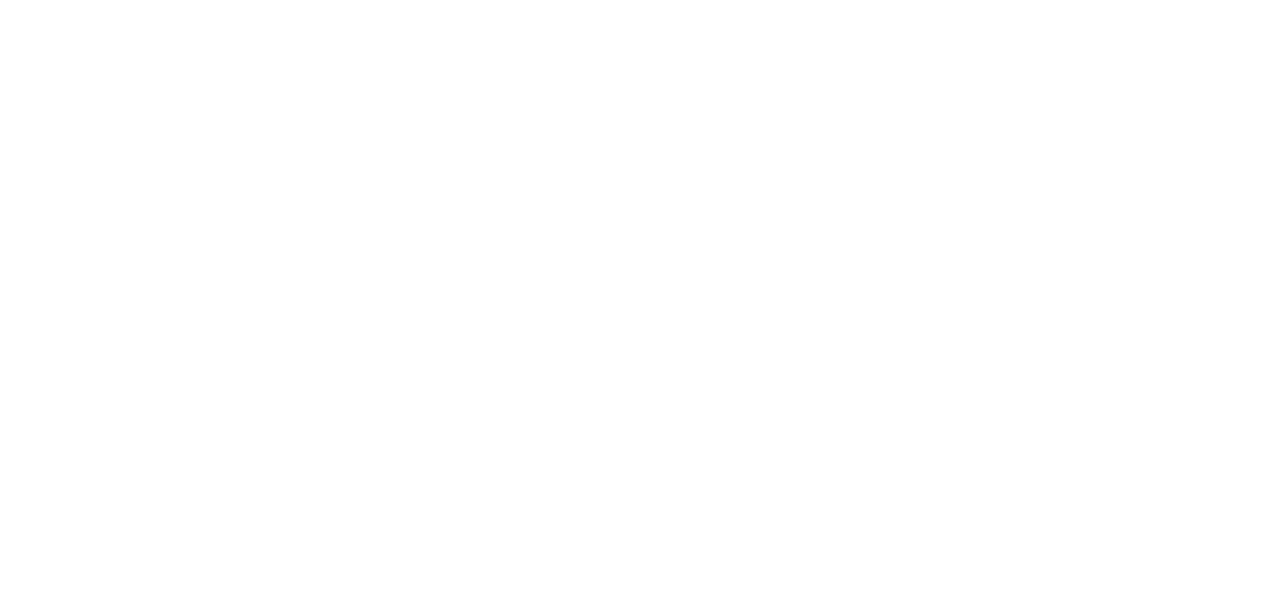
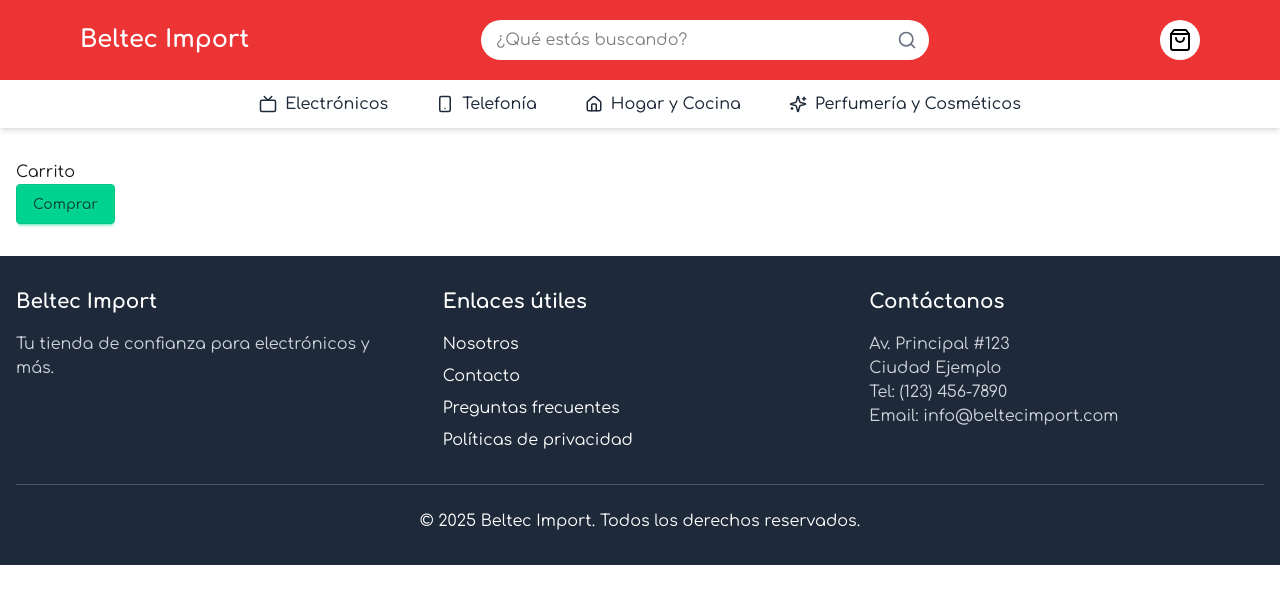
Before and after one commit to Grobles-Inc/electronics, a React (Vite) app: page /carrito in a window 1280 px wide. Before the commit this address led to /404. Shown: the top 604 px of the page. Built offline with nearby package versions, Linux system fonts and the light colour scheme.

Commit message:
daysi ui added

```diff
--- a/package.json
+++ b/package.json
@@ -11,6 +11,7 @@
   },
   "dependencies": {
     "@tailwindcss/vite": "^4.1.5",
+    "daisyui": "^5.0.35",
     "lucide-react": "^0.507.0",
     "react": "^19.0.0",
     "react-dom": "^19.0.0",
--- a/src/index.css
+++ b/src/index.css
@@ -1,6 +1,6 @@
 @import url('https://fonts.googleapis.com/css2?family=Comfortaa:wght@300..700&display=swap');
 @import "tailwindcss";
-
+@plugin "daisyui";
 body {
   font-family: 'Comfortaa', sans-serif;
 }
--- a/src/layout/MainLayout.tsx
+++ b/src/layout/MainLayout.tsx
@@ -1,17 +1,15 @@
-import { ReactNode } from 'react'
 import Header from '../components/Header'
 import Footer from '../components/Footer'
+import { Outlet } from 'react-router-dom';
 
-type MainLayoutProps = {
-  children: ReactNode;
-}
 
-export default function MainLayout({ children }: MainLayoutProps) {
+
+export default function MainLayout() {
   return (
     <div className='flex flex-col min-h-screen'>
       <Header />
       <main className='flew-grow container mx-auto px-4 py-8'>
-        {children}
+        <Outlet />
       </main>
       <Footer />
     </div>
--- a/src/main.tsx
+++ b/src/main.tsx
@@ -5,6 +5,7 @@ import './index.css'
 import MainLayout from './layout/MainLayout'
 
 import HomePage from './pages/HomePage'
+import Cart from './pages/Cart'
 
 const root = createRoot(document.getElementById('root')!)
 
@@ -12,7 +13,10 @@ root.render(
   <StrictMode>
     <BrowserRouter>
       <Routes>
-        <Route path="/" element={<MainLayout><HomePage /></MainLayout>} />
+        <Route element={<MainLayout />}>
+          <Route path="/" element={<HomePage />} />
+          <Route path="/carrito" element={<Cart />} />
+        </Route>
         <Route path="*" element={<Navigate to="/404" replace />} />
       </Routes>
     </BrowserRouter>
--- /dev/null
+++ b/src/pages/Cart.tsx
@@ -0,0 +1,9 @@
+
+export default function Cart() {
+  return (
+    <div>
+      <h1>Carrito</h1>
+      <button className='btn btn-success'>Comprar</button>
+    </div>
+  )
+}
```
Also changed, not shown: 1 other file (tests, documents, lock files or other folders).
